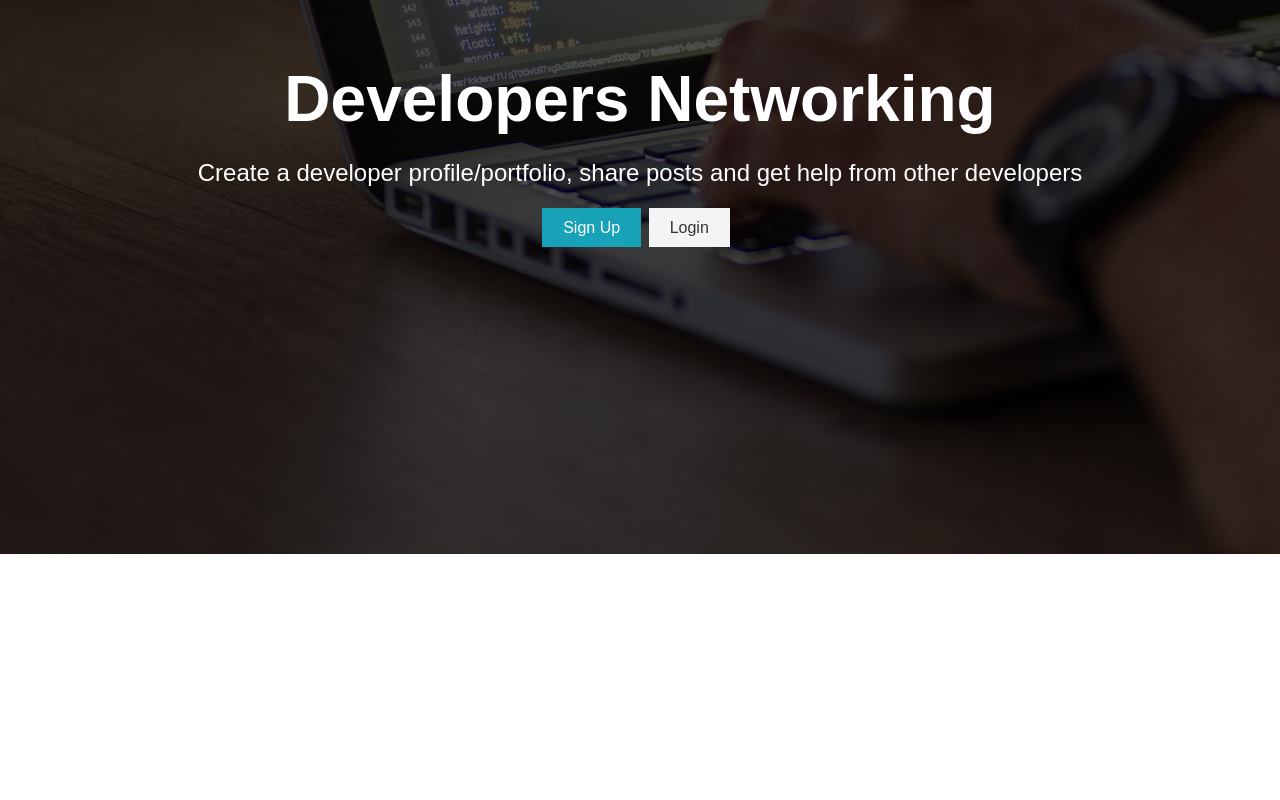
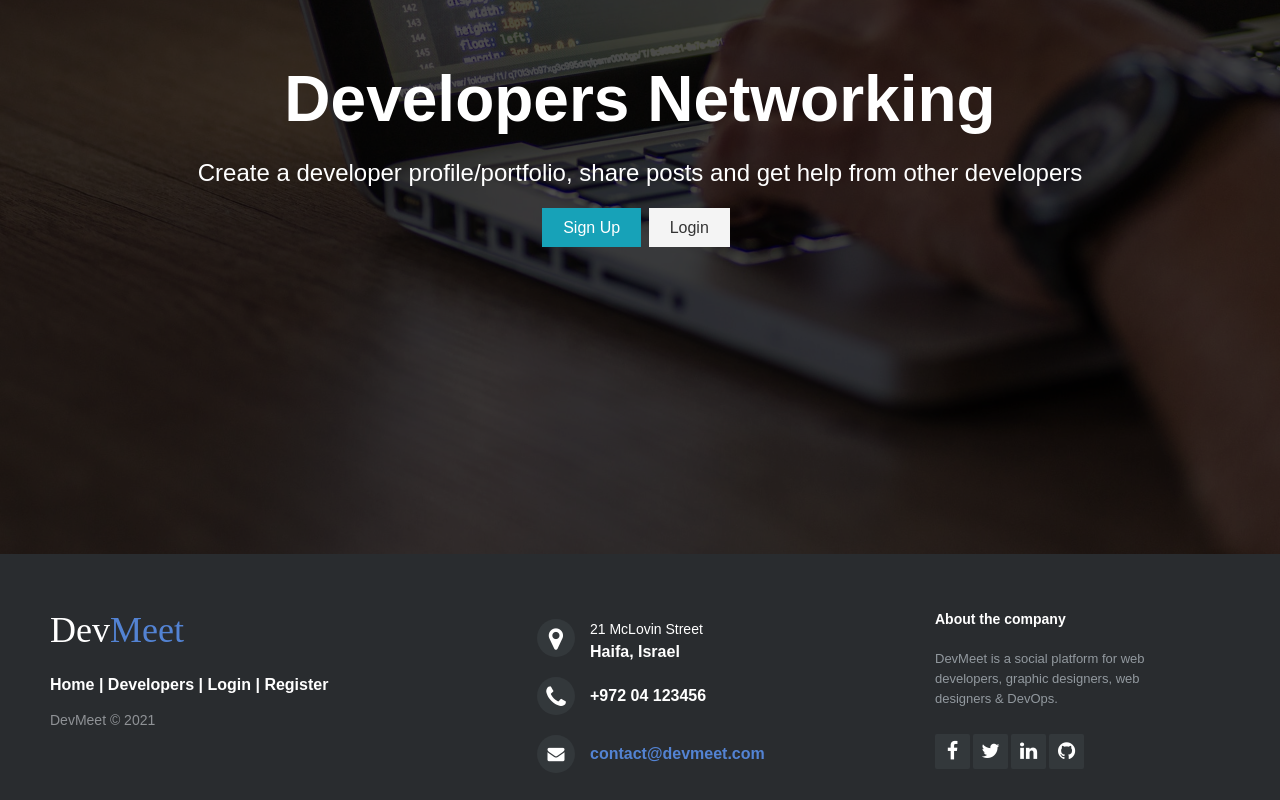
Before and after one commit to moodyomar/DevMeet, a React (Create React App) app in the folder client/: page / in a window 1280 px wide. Shown: the part 246-1046 px from the top of the page. Before the commit the page ends 800 px from the top, so only its background shows below. Built offline with nearby package versions, Linux system fonts and the light colour scheme; no server answers; the HTML template or start-up script is replaced by a standard one.

Commit message:
add more navicons , footer comp

```diff
--- a/client/public/index.html
+++ b/client/public/index.html
@@ -11,6 +11,7 @@
     />
     <link rel="apple-touch-icon" href="%PUBLIC_URL%/logo192.png" />
     <link rel="stylesheet" href="https://cdnjs.cloudflare.com/ajax/libs/font-awesome/5.8.1/css/all.min.css" integrity="sha512-gMjQeDaELJ0ryCI+FtItusU9MkAifCZcGq789FrzkiM49D8lbDhoaUaIX4ASU187wofMNlgBJ4ckbrXM9sE6Pg==" crossorigin="anonymous" referrerpolicy="no-referrer" />
+    <link rel="stylesheet" href="https://cdnjs.cloudflare.com/ajax/libs/font-awesome/4.7.0/css/font-awesome.min.css">
     <link rel="manifest" href="%PUBLIC_URL%/manifest.json" />
     <title>DevMeet - Connect with the best developers around. </title>
   </head>
--- a/client/src/App.js
+++ b/client/src/App.js
@@ -11,6 +11,7 @@ import { loadUser } from './actions/auth';
 import setAuthToken from './utils/setAuthToken';
 
 import './App.css';
+import Footer from './comps/layout/Footer';
 
 
 if (localStorage.token) {
@@ -27,11 +28,18 @@ const App = () => {
     <>
       <Provider store={store}>
         <Router>
+          <header>
           <Navbar />
+          </header>
+          <main>
           <Switch>
           <Route exact path="/" component={Landing} />
           <Route component={Routes}/>
           </Switch>
+          </main>
+          <footer>
+            <Footer />
+          </footer>
         </Router>
       </Provider>
     </>
--- /dev/null
+++ b/client/src/comps/layout/Footer.js
@@ -0,0 +1,69 @@
+import React from 'react';
+import '../styling/Footer.css'
+
+const Footer = () => {
+
+  return (
+
+    <footer className="footer-distributed">
+
+			<div className="footer-left">
+
+				<h3>Dev<span>Meet</span></h3>
+
+				<p className="footer-links">
+					<a href="#">Home</a>
+					{' '} | {' '}
+					<a href="#">Developers</a>
+					{' '} | {' '}
+					<a href="#">Login</a>
+					{' '} | {' '}
+					<a href="#">Register</a>
+				</p>
+
+				<p className="footer-company-name">DevMeet &copy; 2021</p>
+			</div>
+
+			<div className="footer-center">
+
+				<div>
+					<i className="fa fa-map-marker"></i>
+					<p><span>21 McLovin Street</span> Haifa, Israel</p>
+				</div>
+
+				<div>
+					<i className="fa fa-phone"></i>
+					<p>+972 04 123456</p>
+				</div>
+
+				<div>
+					<i className="fa fa-envelope"></i>
+					<p><a href="mailto:support@company.com">contact@devmeet.com</a></p>
+				</div>
+
+			</div>
+
+			<div className="footer-right">
+
+				<p className="footer-company-about">
+					<span>About the company</span>
+					DevMeet is a social platform for web developers, graphic designers, web designers &amp; DevOps.
+				</p>
+
+				<div className="footer-icons">
+
+					<a href="#"><i className="fa fa-facebook"></i></a>
+					<a href="#"><i className="fa fa-twitter"></i></a>
+					<a href="#"><i className="fa fa-linkedin"></i></a>
+					<a href="#"><i className="fa fa-github"></i></a>
+
+				</div>
+
+			</div>
+
+		</footer>
+
+  )
+}
+
+export default Footer
--- a/client/src/comps/layout/Navbar.js
+++ b/client/src/comps/layout/Navbar.js
@@ -12,23 +12,28 @@ const Navbar = () => {
   let { isAuthenticated, loading } = auth;
   const authLinks = (
     <ul>
-      <li><Link to="/profiles">Developers</Link></li>
-      <li><Link to="/posts">Posts</Link></li>
+      <li><Link to="/profiles"><i class="fa fa-users" aria-hidden="true"></i>{' '}
+        <span className="hide-sm">Developers</span></Link></li>
+      <li><Link to="/posts"><i class="fa fa-newspaper-o" aria-hidden="true"></i>{' '}
+        <span className="hide-sm">Posts</span></Link></li>
       <li><Link to="/dashboard">
         <i className="fas fa-user"></i>{' '}
         <span className="hide-sm">Dashboard</span></Link></li>
-      <li onClick={() => dispatch(logout())}>
+      <li onClick={() => dispatch(logout())}><Link>
         <i className="fas fa-sign-out-alt"></i>{' '}
-        <span className="hide-sm">Logout</span>
+        <span className="hide-sm">Logout</span></Link>
       </li>
     </ul>
   )
 
   const guestLinks = (
     <ul>
-      <li><Link to="/profiles">Developers</Link></li>
-      <li><Link to="/register">Register</Link></li>
-      <li><Link to="/login">Login</Link></li>
+      <li><Link to="/profiles"><i class="fa fa-users" aria-hidden="true"></i>{' '}
+        <span className="hide-sm">Developers</span></Link></li>
+      <li><Link to="/register"><i class="fa fa-user-plus" aria-hidden="true"></i>{' '}
+        <span className="hide-sm">Register</span></Link></li>
+      <li><Link to="/login"><i class="fa fa-sign-in" aria-hidden="true"></i>{' '}
+        <span className="hide-sm">Login</span></Link></li>
     </ul>
   )
   return (
--- /dev/null
+++ b/client/src/comps/styling/Footer.css
@@ -0,0 +1,164 @@
+
+.footer-distributed{
+	background-color: #292c2f;
+	box-shadow: 0 1px 1px 0 rgba(0, 0, 0, 0.12);
+	box-sizing: border-box;
+	width: 100%;
+	text-align: left;
+	font: bold 16px sans-serif;
+
+	padding: 55px 50px;
+	margin-top: auto;
+}
+
+.footer-distributed .footer-left,
+.footer-distributed .footer-center,
+.footer-distributed .footer-right{
+	display: inline-block;
+	vertical-align: top;
+}
+
+.footer-distributed .footer-left{
+	width: 40%;
+}
+
+.footer-distributed h3{
+	color:  #ffffff;
+	font: normal 36px 'Cookie', cursive;
+	margin: 0;
+}
+
+.footer-distributed h3 span{
+	color:  #5383d3;
+}
+
+
+.footer-distributed .footer-links{
+	color:  #ffffff;
+	margin: 20px 0 12px;
+	padding: 0;
+}
+
+.footer-distributed .footer-links a{
+	display:inline-block;
+	line-height: 1.8;
+	text-decoration: none;
+	color:  inherit;
+}
+
+.footer-distributed .footer-company-name{
+	color:  #8f9296;
+	font-size: 14px;
+	font-weight: normal;
+	margin: 0;
+}
+
+
+.footer-distributed .footer-center{
+	width: 35%;
+}
+
+.footer-distributed .footer-center i{
+	background-color:  #33383b;
+	color: #ffffff;
+	font-size: 25px;
+	width: 38px;
+	height: 38px;
+	border-radius: 50%;
+	text-align: center;
+	line-height: 42px;
+	margin: 10px 15px;
+	vertical-align: middle;
+}
+
+.footer-distributed .footer-center i.fa-envelope{
+	font-size: 17px;
+	line-height: 38px;
+}
+
+.footer-distributed .footer-center p{
+	display: inline-block;
+	color: #ffffff;
+	vertical-align: middle;
+	margin:0;
+}
+
+.footer-distributed .footer-center p span{
+	display:block;
+	font-weight: normal;
+	font-size:14px;
+	line-height:2;
+}
+
+.footer-distributed .footer-center p a{
+	color:  #5383d3;
+	text-decoration: none;;
+}
+
+.footer-distributed .footer-right{
+	width: 20%;
+}
+
+.footer-distributed .footer-company-about{
+	line-height: 20px;
+	color:  #92999f;
+	font-size: 13px;
+	font-weight: normal;
+	margin: 0;
+}
+
+.footer-distributed .footer-company-about span{
+	display: block;
+	color:  #ffffff;
+	font-size: 14px;
+	font-weight: bold;
+	margin-bottom: 20px;
+}
+
+.footer-distributed .footer-icons{
+	margin-top: 25px;
+}
+
+.footer-distributed .footer-icons a{
+	display: inline-block;
+	width: 35px;
+	height: 35px;
+	cursor: pointer;
+	background-color:  #33383b;
+	border-radius: 2px;
+
+	font-size: 20px;
+	color: #ffffff;
+	text-align: center;
+	line-height: 35px;
+
+	margin-right: 3px;
+	margin-bottom: 5px;
+}
+
+
+@media (max-width: 880px) {
+
+	.footer-distributed{
+		font: bold 14px sans-serif;
+
+	}
+
+	.footer-distributed .footer-left,
+	.footer-distributed .footer-center,
+	.footer-distributed .footer-right{
+		display: block;
+		width: 100%;
+		margin-bottom: 40px;
+		text-align: center;
+	}
+
+	.footer-distributed .footer-center i{
+		margin-left: 0;
+	}
+	.main {
+		line-height: normal;
+		font-size: auto;
+	}
+
+}
```
Also changed, not shown: client/src/setupTests.js (deleted, +0 -5 lines).
